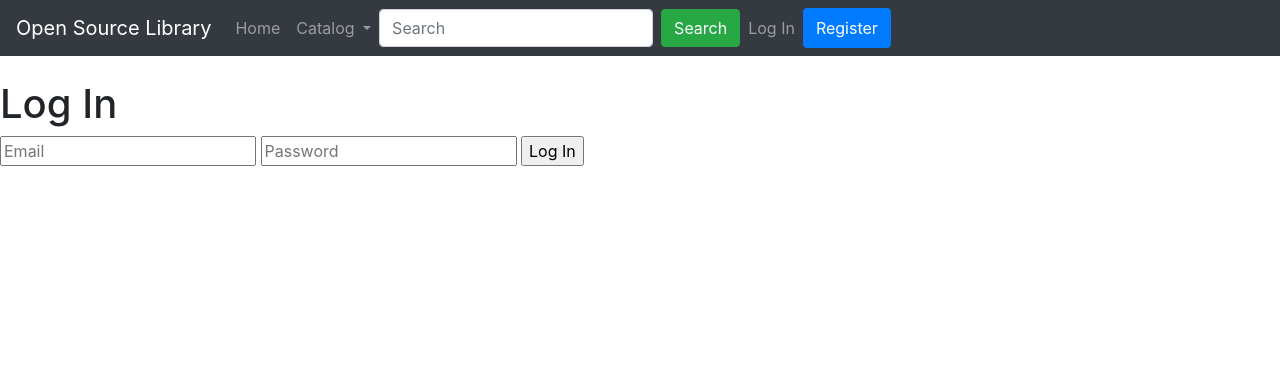
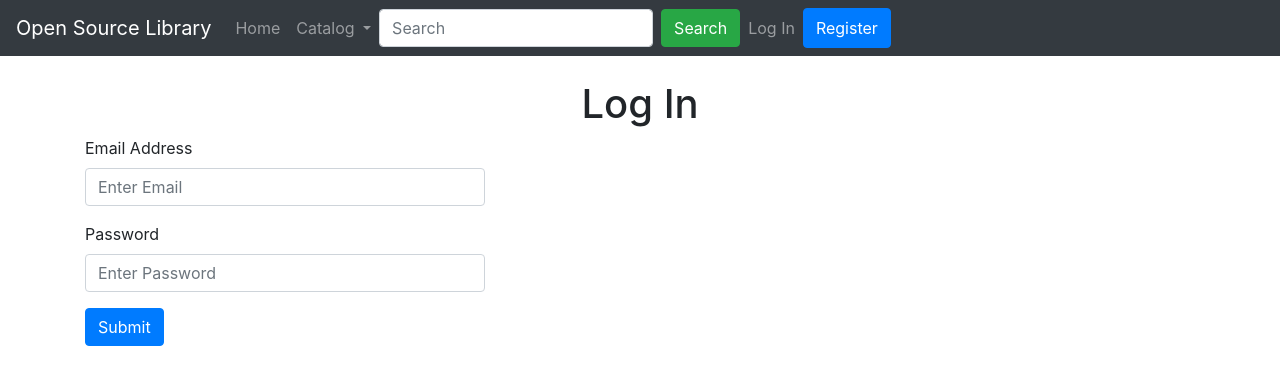
Before and after one commit to ovezovs/Open-Source-Library, a Flask app: template flaskr/templates/auth/login.html in a window 1280 px wide. Shown: the top 385 px of the page. Run offline with Flask 2, Linux system fonts and the light colour scheme; the template is opened without the code that fills it, so the values that code supplies are empty; some libraries are stand-ins or nearby versions.

Commit message:
fixed login and reg forms

```diff
--- a/flaskr/auth.py
+++ b/flaskr/auth.py
@@ -77,6 +77,8 @@ def login():
 
             return redirect(url_for('index'))
 
+        flash(error)
+
     return render_template('auth/login.html')
 
 
--- a/flaskr/templates/auth/login.html
+++ b/flaskr/templates/auth/login.html
@@ -1,13 +1,24 @@
 {% extends 'index.html' %}
 
 {% block header %}
-  <h1>{% block title %}Log In{% endblock %}</h1>
+  <div class="container text-center">
+    <h1>{% block title %}Log In{% endblock %}</h1>
+  </div>
 {% endblock %}
 
 {% block content %}
-  <form method="post">
-    <input type="text" name="email" title="email" placeholder="Email" required/>
-    <input type="password" name="password" title="password" placeholder="Password" required/>
-    <input type="submit" value="Log In">
-  </form>
+  <div class="container">
+    <form method="post" style="width: 400px;">
+      <div class="form-group">
+          <label for="inputEmail">Email Address</label>
+          <input type="text" class="form-control" name="email" title="email" placeholder="Enter Email" required/>
+      </div>
+      <div class="form-group">
+          <label for="inputPassword">Password</label>
+          <input type="password" class="form-control" name="password" title="password" placeholder="Enter Password" required/>
+      </div>
+      <button type="submit" class="btn btn-primary">Submit</button>
+
+    </form>
+  </div>
 {% endblock %}
--- a/flaskr/templates/index.html
+++ b/flaskr/templates/index.html
@@ -33,10 +33,10 @@
               Catalog
             </a>
             <div class="dropdown-menu">
-              <a class="dropdown-item" target="_blank" href="/catalog/books">Books</a>
-              <a class="dropdown-item" target="_blank" href="/catalog/articles">Articles</a>
-              <a class="dropdown-item" target="_blank" href="/catalog/courses">Courses</a>
-              <a class="dropdown-item" target="_blank" href="/catalog/tracks">Learning Tracks</a>
+              <a class="dropdown-item" href="/catalog/books">Books</a>
+              <a class="dropdown-item" href="/catalog/articles">Articles</a>
+              <a class="dropdown-item" href="/catalog/courses">Courses</a>
+              <a class="dropdown-item" href="/catalog/tracks">Learning Tracks</a>
             </div>
           </li>
         </ul>
```
Also changed, not shown: flaskr/templates/auth/register.html (+24 -8 lines).
